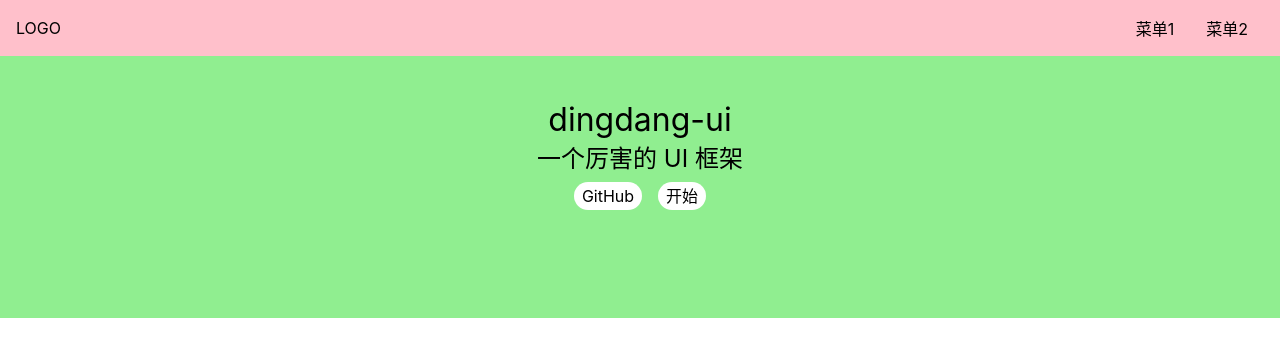
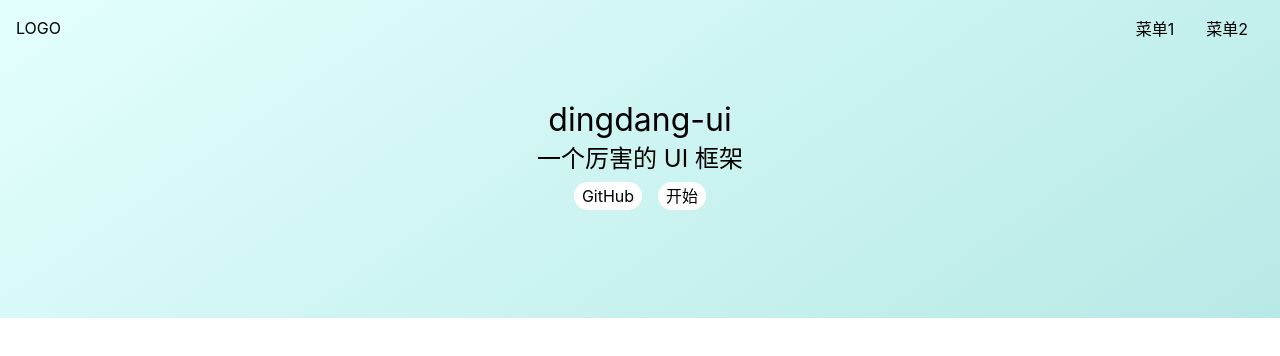
Before and after one commit to DevSuno/dingdang-ui, a Vue app: page / in a window 1280 px wide. Shown: the top 356 px of the page. Built offline with nearby package versions, Linux system fonts and the light colour scheme.

Commit message:
背景渐变

```diff
--- a/src/components/Topnav.vue
+++ b/src/components/Topnav.vue
@@ -29,7 +29,6 @@
 
 <style lang="scss" scoped>
     .topnav {
-        background: pink;
         display: flex;
         padding: 16px;
         position: fixed;
--- a/src/view/Home.vue
+++ b/src/view/Home.vue
@@ -1,5 +1,5 @@
 <template>
-    <div>
+    <div class="topnavAndBanner">
         <Topnav/>
         <div class="banner">
             <h1>dingdang-ui</h1>
@@ -19,13 +19,15 @@
     };
 </script>
 <style lang="scss" scoped>
+    .topnavAndBanner {
+        background: linear-gradient(145deg, rgba(227, 255, 253, 1) 0%, rgba(183, 233, 230, 1) 100%);
+
         .banner {
             padding: 100px 0;
             display: flex;
             justify-content: center;
             align-items: center;
             flex-direction: column;
-        background: lightgreen;
 
             > .actions {
                 padding: 8px 0;
@@ -42,4 +44,7 @@
                 }
             }
         }
+
+    }
+
 </style>
```
Lines whose indentation alone changed are shown as unchanged.
